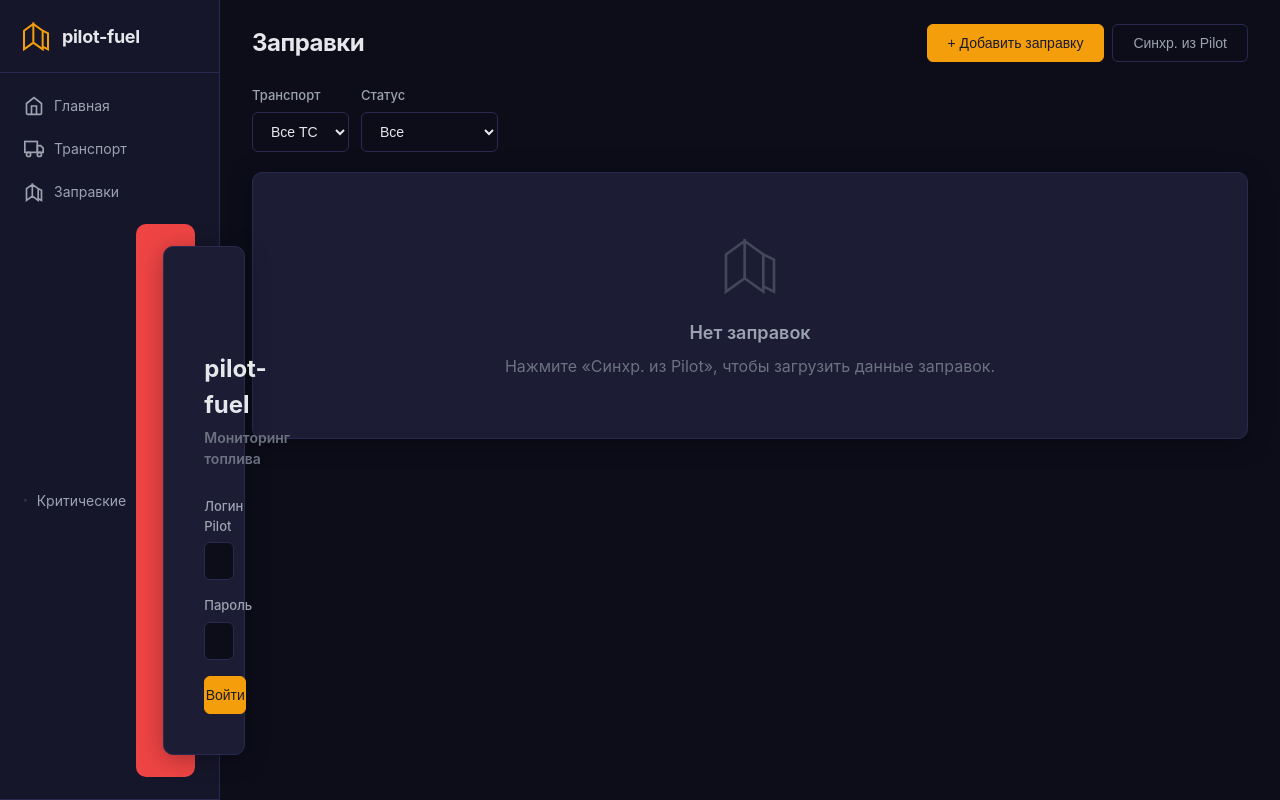
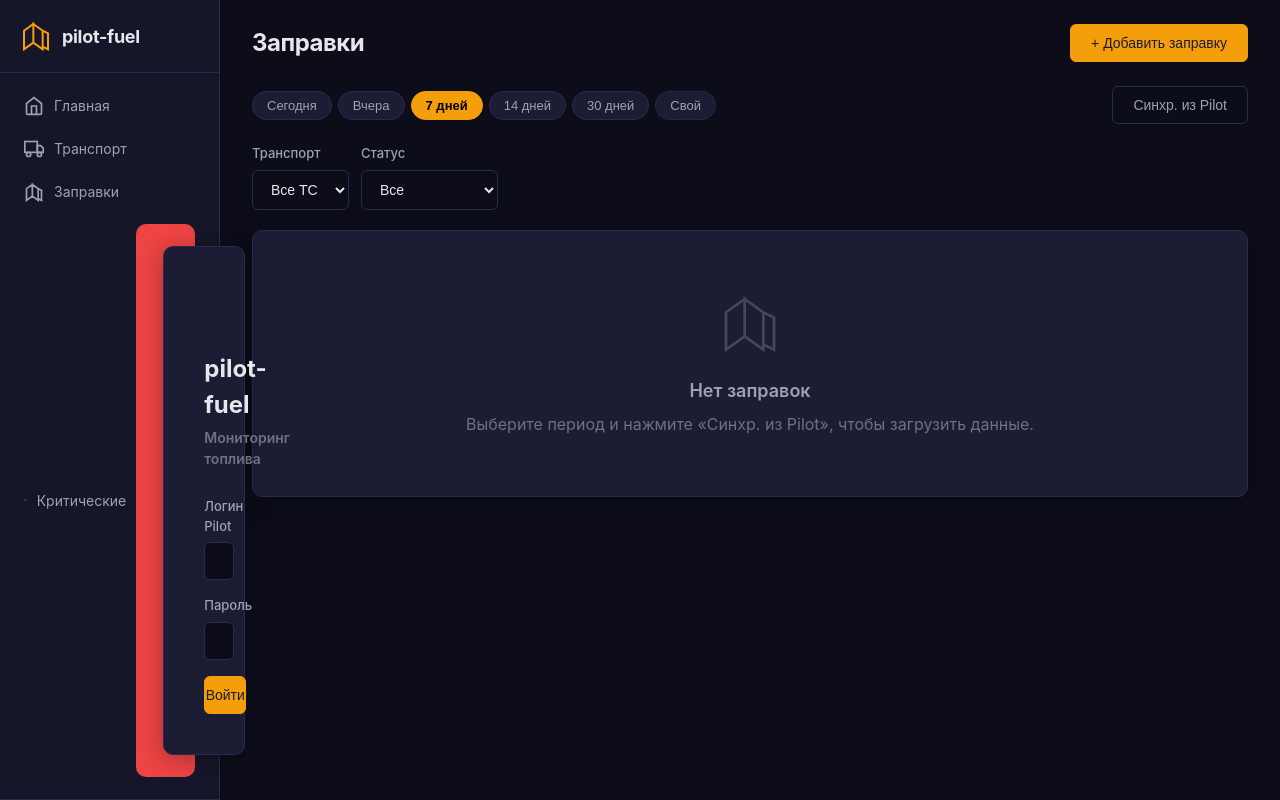
Before and after one commit to vampirowin/pilot-fuel, a FastAPI app: template app/templates/refuels.html in a window 1280 px wide. Run offline with FastAPI, Linux system fonts and the light colour scheme; the template is opened without the code that fills it, so the values that code supplies are empty.

Commit message:
period selector for sync + fix vehicle filter
- refuels.html: period chips (сегодня, вчера, 7д, 14д, 30д, свой)
  with custom date range (two date inputs). JS toggles between
  preset (sends 'days') and custom (sends 'date_from/date_to')
- refuels.py: sync endpoint accepts days/date_from/date_to query
  params (default 7). Custom dates have priority when both provided
- Vehicle dropdown filter on /refuels now excludes has_fuel_sensor=False
- style.css: .chip, .period-selector, .custom-date-range styles

```diff
--- a/app/static/css/style.css
+++ b/app/static/css/style.css
@@ -636,6 +636,77 @@ tr:hover td {
   margin-bottom: 8px;
 }
 
+/* Period selector */
+.sync-form {
+  margin-bottom: 20px;
+}
+
+.period-selector {
+  display: flex;
+  align-items: center;
+  gap: 12px;
+  flex-wrap: wrap;
+}
+
+.period-chips {
+  display: flex;
+  gap: 6px;
+  flex-wrap: wrap;
+}
+
+.chip {
+  background: var(--bg-card);
+  border: 1px solid var(--border);
+  color: var(--text-secondary);
+  padding: 6px 14px;
+  border-radius: 20px;
+  font-size: 13px;
+  cursor: pointer;
+  transition: all 0.15s;
+  white-space: nowrap;
+}
+
+.chip:hover {
+  border-color: var(--accent);
+  color: var(--text-primary);
+}
+
+.chip.active {
+  background: var(--accent);
+  color: #000;
+  border-color: var(--accent);
+  font-weight: 600;
+}
+
+.chip-custom {
+  border-style: dashed;
+}
+
+.custom-date-range {
+  display: none;
+  align-items: center;
+  gap: 4px;
+}
+
+.custom-date-range input[type="date"] {
+  background: var(--bg-card);
+  border: 1px solid var(--border);
+  color: var(--text-primary);
+  padding: 6px 10px;
+  border-radius: var(--radius-sm);
+  font-size: 13px;
+  font-family: inherit;
+}
+
+.custom-date-range input[type="date"]:focus {
+  outline: none;
+  border-color: var(--accent);
+}
+
+.sync-btn {
+  margin-left: auto;
+}
+
 /* Tooltip */
 .tooltip {
   position: relative;
--- a/app/templates/refuels.html
+++ b/app/templates/refuels.html
@@ -1,16 +1,69 @@
 {% extends "base.html" %}
 {% block title %}pilot-fuel — Заправки{% endblock %}
+{% block head %}
+<script>
+function selectPeriod(chip, days) {
+  document.querySelectorAll('.chip').forEach(c => c.classList.remove('active'));
+  chip.classList.add('active');
+  document.getElementById('period-days').disabled = false;
+  document.getElementById('period-days').value = days;
+  document.getElementById('period-date-from').disabled = true;
+  document.getElementById('period-date-to').disabled = true;
+  document.getElementById('custom-range').style.display = 'none';
+}
+
+function selectCustom(chip) {
+  document.querySelectorAll('.chip').forEach(c => c.classList.remove('active'));
+  chip.classList.add('active');
+  document.getElementById('period-days').disabled = true;
+  document.getElementById('period-date-from').disabled = false;
+  document.getElementById('period-date-to').disabled = false;
+  document.getElementById('custom-range').style.display = 'flex';
+}
+
+document.addEventListener('DOMContentLoaded', function () {
+  var today = new Date();
+  var sevenAgo = new Date(today);
+  sevenAgo.setDate(today.getDate() - 7);
+  if (!document.getElementById('period-date-from').value) {
+    document.getElementById('period-date-from').value = sevenAgo.toISOString().split('T')[0];
+  }
+  if (!document.getElementById('period-date-to').value) {
+    document.getElementById('period-date-to').value = today.toISOString().split('T')[0];
+  }
+});
+</script>
+{% endblock %}
 {% block content %}
 <div class="page-header">
   <h1>Заправки</h1>
   <div class="page-header-actions">
     <button class="btn btn-primary" hx-get="/api/refuels/add-form" hx-target="#modal-container" hx-swap="innerHTML">+ Добавить заправку</button>
-    <button class="btn btn-secondary" hx-post="/api/refuels/sync" hx-target="#refuels-list" hx-swap="innerHTML">
+  </div>
+</div>
+
+<form hx-post="/api/refuels/sync" hx-target="#refuels-list" hx-swap="innerHTML" class="sync-form">
+  <input type="hidden" id="period-days" name="days" value="7">
+  <div class="period-selector">
+    <div class="period-chips">
+      <button type="button" class="chip" onclick="selectPeriod(this, 0)">Сегодня</button>
+      <button type="button" class="chip" onclick="selectPeriod(this, 1)">Вчера</button>
+      <button type="button" class="chip active" onclick="selectPeriod(this, 7)">7 дней</button>
+      <button type="button" class="chip" onclick="selectPeriod(this, 14)">14 дней</button>
+      <button type="button" class="chip" onclick="selectPeriod(this, 30)">30 дней</button>
+      <button type="button" class="chip chip-custom" onclick="selectCustom(this)">Свой</button>
+    </div>
+    <div class="custom-date-range" id="custom-range">
+      <input type="date" id="period-date-from" name="date_from" disabled>
+      <span style="color:var(--text-dim);padding:0 4px;">—</span>
+      <input type="date" id="period-date-to" name="date_to" disabled>
+    </div>
+    <button type="submit" class="btn btn-secondary sync-btn">
       <span class="btn-text">Синхр. из Pilot</span>
       <span class="btn-loading">Загрузка...</span>
     </button>
   </div>
-</div>
+</form>
 
 <div class="filters-bar">
   <div class="form-group">
@@ -72,7 +125,7 @@
     <div class="empty-state">
       <svg width="64" height="64" viewBox="0 0 24 24" fill="none" stroke="currentColor" stroke-width="1"><path d="M3 22V8l7-5v14l-7 5zM10 3l7 5v14l-7-5V3zM17 8l4 2v12l-4-2V8z"/></svg>
       <h3>Нет заправок</h3>
-      <p>Нажмите «Синхр. из Pilot», чтобы загрузить данные заправок.</p>
+      <p>Выберите период и нажмите «Синхр. из Pilot», чтобы загрузить данные.</p>
     </div>
   </div>
   {% endif %}
```
Also changed, not shown: app/api/refuels.py (+17 -4 lines).
